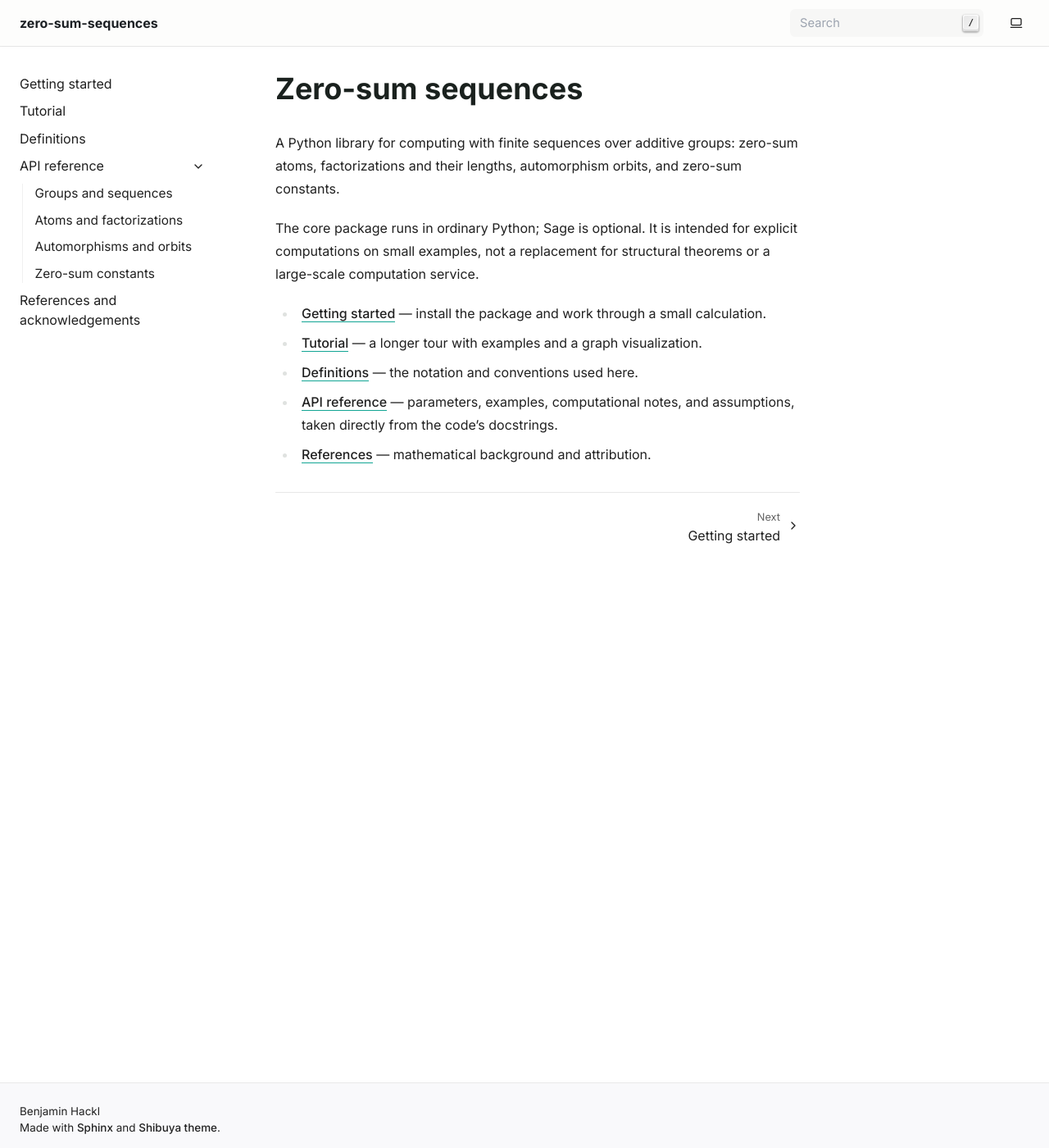
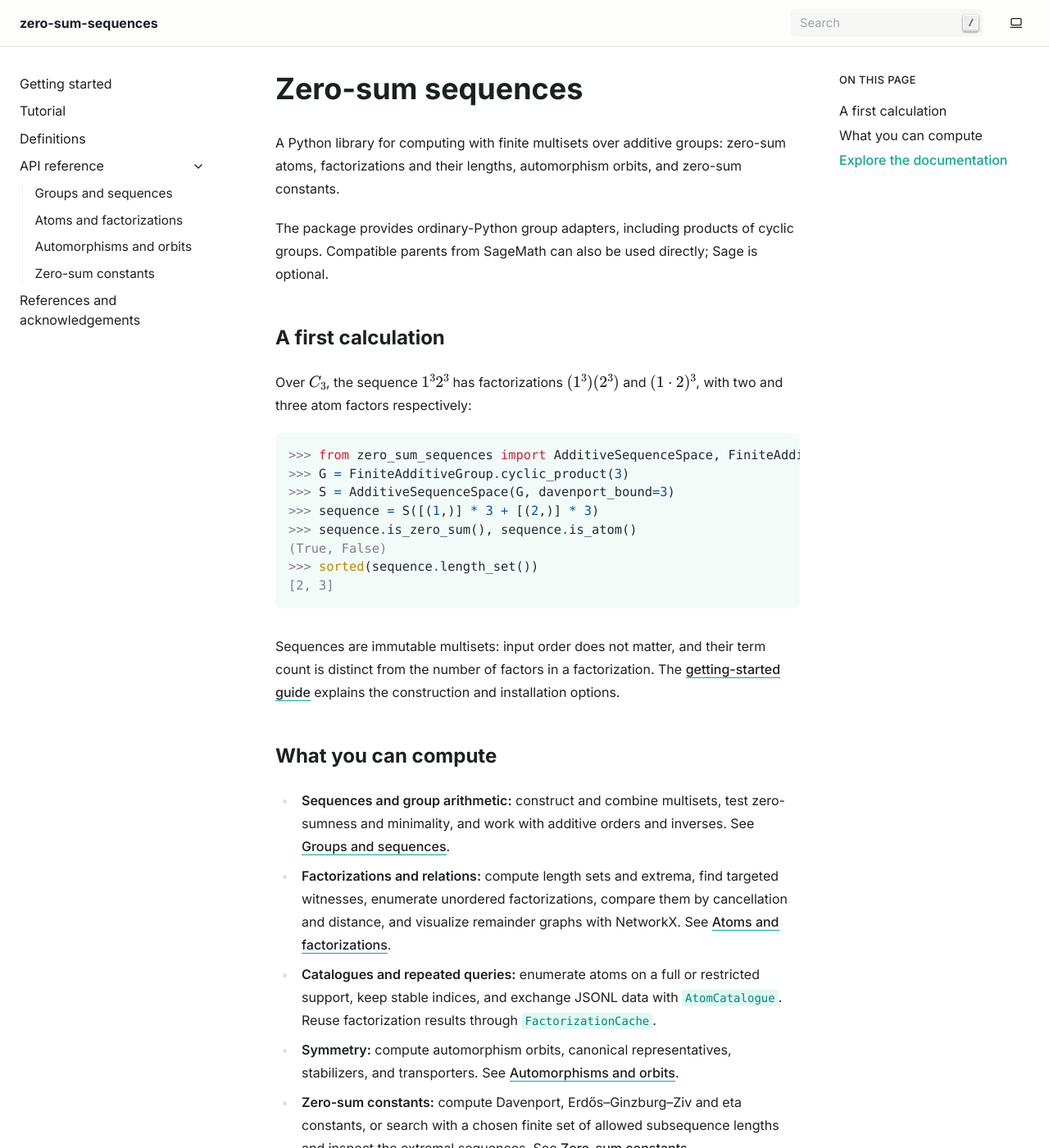
Before and after one commit to behackl/zero-sum-sequences, a Sphinx documentation site: the page built from docs/index.md, in a window 1280 px wide and 1400 px high. Shown: the whole window at 82% size. Built offline with Sphinx 7.4.7, drawn with Linux system fonts in a browser that asks for light colours; some of the changed text lies outside the part shown.

Commit message:
Make the README a concise entry point to the documentation
Replace the long API walkthrough with installation, one C3 factorization example, and a documentation-source pointer while hosting is pending. Put the capability overview on the landing page, move Sage/development setup into getting started, and retain the Binder link on the tutorial page.

Validation: README example passes against current code and v0.2.0; warning-as-error HTML and 32 doctests pass; internal links and root/subdirectory desktop/mobile browser checks pass; wheel/sdist builds pass and the wheel description matches the README.

````diff
--- a/docs/index.md
+++ b/docs/index.md
@@ -1,20 +1,68 @@
 # Zero-sum sequences
 
-A Python library for computing with finite sequences over additive groups:
+A Python library for computing with finite multisets over additive groups:
 zero-sum atoms, factorizations and their lengths, automorphism orbits, and
 zero-sum constants.
 
-The core package runs in ordinary Python; Sage is optional. It is intended
-for explicit computations on small examples, not a replacement for
-structural theorems or a large-scale computation service.
+The package provides ordinary-Python group adapters, including products of
+cyclic groups. Compatible parents from SageMath can also be used directly;
+Sage is optional.
 
-- **[Getting started](getting-started.md)** — install the package and work
-  through a small calculation.
+## A first calculation
+
+Over $C_3$, the sequence $1^3 2^3$ has factorizations $(1^3)(2^3)$ and
+$(1\cdot2)^3$, with two and three atom factors respectively:
+
+```{doctest}
+>>> from zero_sum_sequences import AdditiveSequenceSpace, FiniteAdditiveGroup
+>>> G = FiniteAdditiveGroup.cyclic_product(3)
+>>> S = AdditiveSequenceSpace(G, davenport_bound=3)
+>>> sequence = S([(1,)] * 3 + [(2,)] * 3)
+>>> sequence.is_zero_sum(), sequence.is_atom()
+(True, False)
+>>> sorted(sequence.length_set())
+[2, 3]
+```
+
+Sequences are immutable multisets: input order does not matter, and their
+term count is distinct from the number of factors in a factorization.
+The [getting-started guide](getting-started.md) explains the construction
+and installation options.
+
+## What you can compute
+
+- **Sequences and group arithmetic:** construct and combine multisets, test
+  zero-sumness and minimality, and work with additive orders and inverses.
+  See [Groups and sequences](api/sequences.rst).
+- **Factorizations and relations:** compute length sets and extrema, find
+  targeted witnesses, enumerate unordered factorizations, compare them by
+  cancellation and distance, and visualize remainder graphs with NetworkX.
+  See [Atoms and factorizations](api/factorizations.rst).
+- **Catalogues and repeated queries:** enumerate atoms on a full or restricted
+  support, keep stable indices, and exchange JSONL data with
+  {py:class}`~zero_sum_sequences.AtomCatalogue`. Reuse factorization results
+  through {py:class}`~zero_sum_sequences.FactorizationCache`.
+- **Symmetry:** compute automorphism orbits, canonical representatives,
+  stabilizers, and transporters. See [Automorphisms and orbits](api/symmetry.rst).
+- **Zero-sum constants:** compute Davenport, Erdős–Ginzburg–Ziv and eta
+  constants, or search with a chosen finite set of allowed subsequence
+  lengths and inspect the extremal sequences. See
+  [Zero-sum constants](api/constants.rst).
+
+These are explicit computations intended for small examples, not a
+replacement for structural theorems or a large-scale computation service.
+Exhaustive searches can grow quickly; the API documents their completeness
+conditions and which queries are targeted.
+
+## Explore the documentation
+
+- **[Getting started](getting-started.md)** — installation, a small calculation,
+  optional Sage support, and development setup.
 - **[Tutorial](tutorial.md)** — a longer tour with examples and a graph
   visualization.
 - **[Definitions](definitions.md)** — the notation and conventions used here.
-- **[API reference](api/index.rst)** — parameters, examples, computational
-  notes, and assumptions, taken directly from the code's docstrings.
+- **[API reference](api/index.rst)** — parameters, examples, and computational
+  notes, generated from the code's docstrings.
 - **[References](references.md)** — mathematical background and attribution.
 
 ```{toctree}
````
Also changed, not shown: README.md (+17 -479 lines), docs/getting-started.md (+29 -0 lines), docs/tutorial.md (+1 -0 lines).
